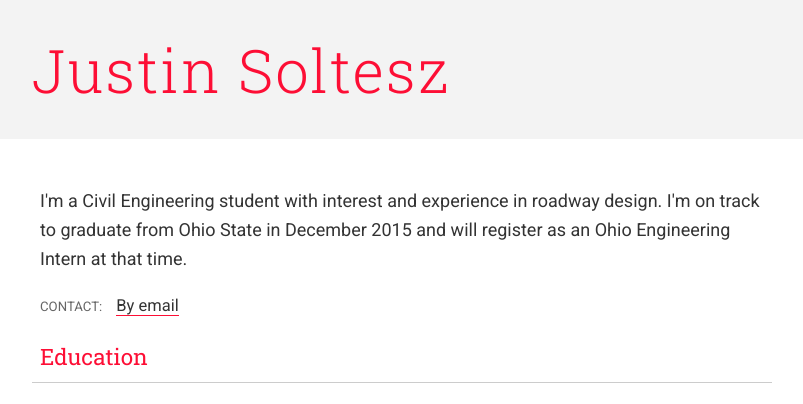
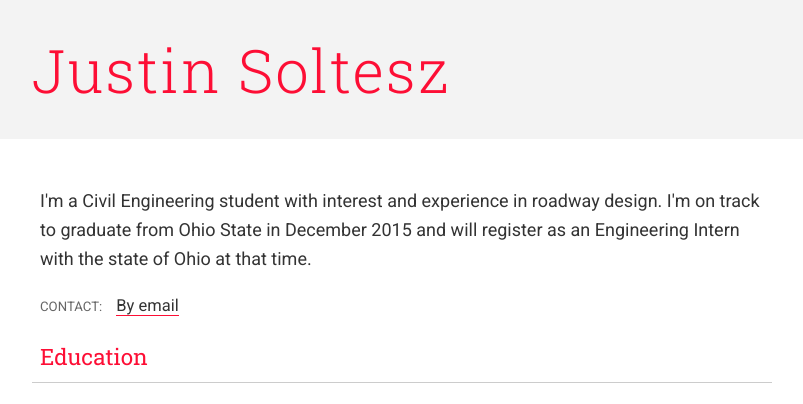
Before and after one commit to justinsoltesz/justinsoltesz.github.io, a Jekyll site: the page built from engineer.html, in a window 1280 px wide. Shown: the top 404 px of the page, without its empty margins (238-1041 px from the left). Built offline with Jekyll 4.4.1, drawn with Linux system fonts in a browser that asks for light colours; nearby versions of some CDN libraries; Markdown is read by kramdown in place of the engine named in the settings.

Commit message:
ohio wording

```diff
--- a/engineer.html
+++ b/engineer.html
@@ -5,7 +5,7 @@
 
 <article id="engineering">
 	<div id="resume">
-		<p class="introduction">I'm a Civil Engineering student with interest and experience in roadway design. I'm on track to graduate from Ohio State in December 2015 and will register as an Ohio Engineering Intern at that time.</p>
+		<p class="introduction">I'm a Civil Engineering student with interest and experience in roadway design. I'm on track to graduate from Ohio State in December 2015 and will register as an Engineering Intern with the state of Ohio at that time.</p>
 		<p class="contact"><span>Contact:</span> <a href="http://www.google.com/recaptcha/mailhide/d?k=01hAO2Of_At98UwKhYmtCT2w==&c=pL1D3Zz5rpB3G72jSgnVNINRxiB9JCSufUzjFNlobr8=" onclick="window.open('http://www.google.com/recaptcha/mailhide/d?k\07501hAO2Of_At98UwKhYmtCT2w\75\75\46c\75pL1D3Zz5rpB3G72jSgnVNINRxiB9JCSufUzjFNlobr8\075', '', 'toolbar=0,scrollbars=0,location=0,statusbar=0,menubar=0,resizable=0,width=500,height=300'); return false;" title="Reveal this e-mail address">By email</a></p>
 		<h1>Education</h1>
 			<h2><em><a href="http://osu.edu">The Ohio State University</a></em>, Columbus, OH <small>Graduating December 2015</small></h2>
```
